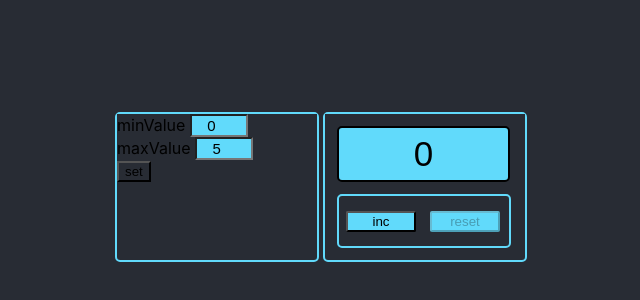
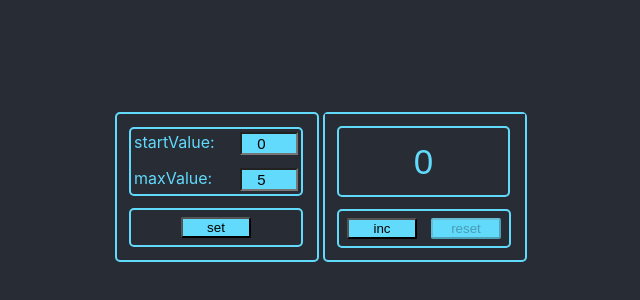
Before and after one commit to DzmitryYesis/Counter, a React (Create React App) app: page / in a window 1280 px wide. Shown: the part 90-390 px from the top of the page, without its empty margins (319-959 px from the left). Built offline with nearby package versions, Linux system fonts and the light colour scheme.

Commit message:
App works without check for error

```diff
--- a/src/App.tsx
+++ b/src/App.tsx
@@ -1,6 +1,6 @@
 import React, {ChangeEvent, useEffect, useState} from 'react';
 import './App.css';
-import {Button} from './Counter/Button';
+import {Button, ButtonCounterStyle, ButtonsCounterStyle} from './Counter/Button';
 import {Tablo} from './Counter/Tablo';
 import styled from 'styled-components';
 
@@ -41,12 +41,17 @@ function App() {
     return (
         <AppStyle>
             <SettingStyle>
-                <div>
-                    minValue <InputSetStyle type={'number'} value={startValue} onChange={changeMinValue}/>
-                </div>
-                <div>
-                    maxValue <InputSetStyle type={'number'} value={maxValue} onChange={changeMaxValue}/></div>
-                <button onClick={confirmValue}>set</button>
+                <AddValueStyle>
+                    <LineSetStyle>
+                        startValue: <InputSetStyle type={'number'} value={startValue} onChange={changeMinValue}/>
+                    </LineSetStyle>
+                    <LineSetStyle>
+                        maxValue: <InputSetStyle type={'number'} value={maxValue} onChange={changeMaxValue}/>
+                    </LineSetStyle>
+                </AddValueStyle>
+                <ButtonsCounterStyle>
+                    <ButtonCounterStyle onClick={confirmValue}>set</ButtonCounterStyle>
+                </ButtonsCounterStyle>
             </SettingStyle>
             <CounterStyle>
                 <Tablo value={value}/>
@@ -59,6 +64,9 @@ function App() {
 export default App;
 
 const CounterStyle = styled.div`
+  display: flex;
+  flex-direction: column;
+  justify-content: center;
   background-color: #282c34;
   border: 2px solid #61dafb;
   border-radius: 5px;
@@ -67,6 +75,9 @@ const CounterStyle = styled.div`
 `
 
 const SettingStyle = styled.div`
+  display: flex;
+  flex-direction: column;
+  justify-content: center;
   background-color: #282c34;
   border: 2px solid #61dafb;
   border-radius: 5px;
@@ -88,3 +99,24 @@ const InputSetStyle = styled.input`
   text-align: center;
   font-size: 15px;
 `
+const AddValueStyle = styled.div`
+  display: flex;
+  flex-direction: column;
+  justify-content: space-between;
+  background-color: #282c34;
+  color: #61dafb;
+  max-width: 170px;
+  min-width: 170px;
+  max-height: 65px;
+  min-height: 65px;
+  margin: 12px;
+  border: 2px solid #61dafb;
+  border-radius: 5px;
+`
+
+const LineSetStyle = styled.div`
+  display: flex;
+  flex-direction: row;
+  justify-content: space-between;
+  margin: 3px;
+`
--- a/src/Counter/Button.tsx
+++ b/src/Counter/Button.tsx
@@ -21,18 +21,20 @@ export const Button = ({value, inc, reset, maxValue, minValue, ...props}: Counte
 
 }
 
-const ButtonsCounterStyle = styled.div`
-  display: inline-block;
+export const ButtonsCounterStyle = styled.div`
+  display: flex;
+  flex-direction: row;
+  justify-content: center;
   background-color: #282c34;
   width: 170px;
-  height: 50px;
+  height: 35px;
   margin: 0px 12px 12px 12px;
   border: 2px solid #61dafb;
   border-radius: 5px;
 `
-const ButtonCounterStyle = styled.button`
+export const ButtonCounterStyle = styled.button`
   background-color: #61dafb;
   border-radius: 2px;
-  margin: 15px 7px 7px 7px;
+  margin: 7px 7px 7px 7px;
   width: 70px;
 `
--- a/src/Counter/Tablo.tsx
+++ b/src/Counter/Tablo.tsx
@@ -16,15 +16,15 @@ export const Tablo = ({value, ...props}: TabloPropsType) => {
 }
 
 const InputStyle = styled.input`
-  background-color: #61dafb;
-  color: black;
+  background-color: #282c34;
+  color: #61dafb;
   max-width: 165px;
   min-width: 165px;
-  max-height: 50px;
-  min-height: 50px;
+  max-height: 65px;
+  min-height: 65px;
   font-size: 35px;
   margin: 12px;
   text-align: center;
-  border: 2px solid black;
+  border: 2px solid #61dafb;
   border-radius: 5px;
 `
```
